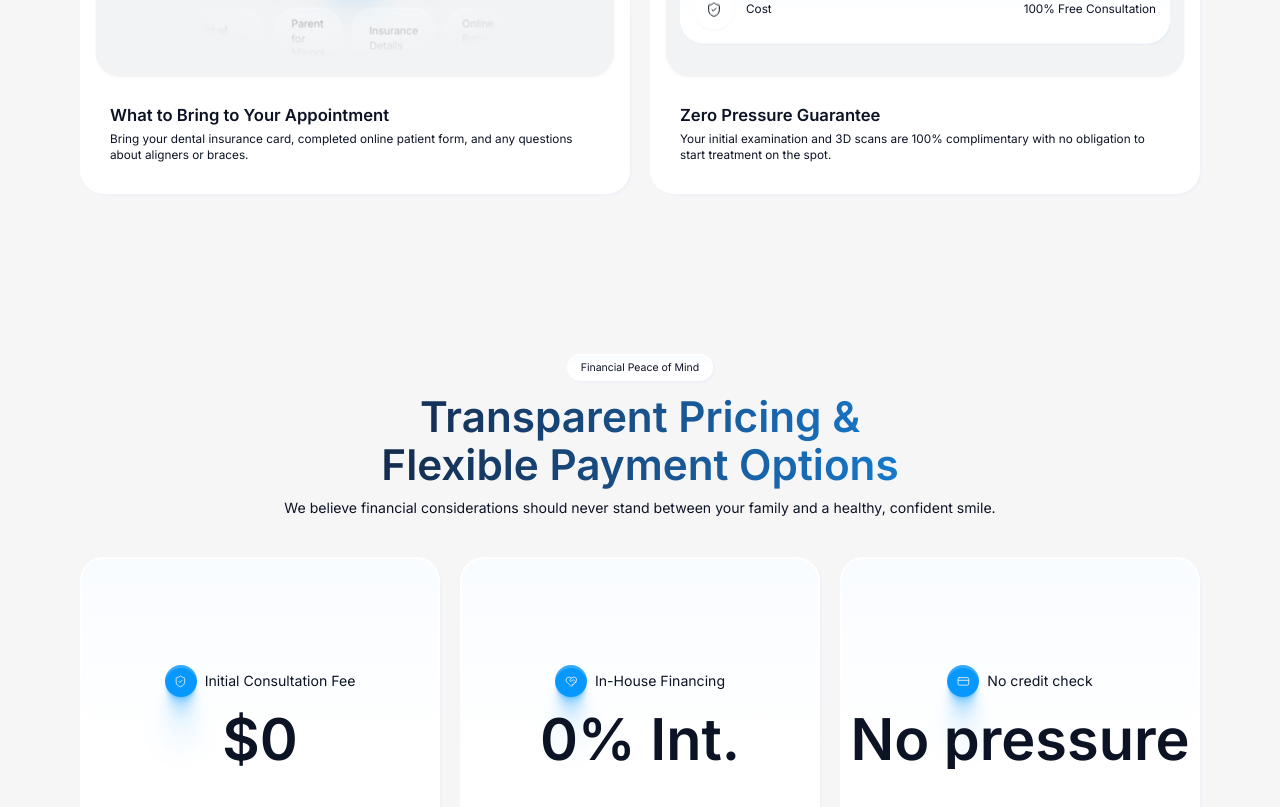
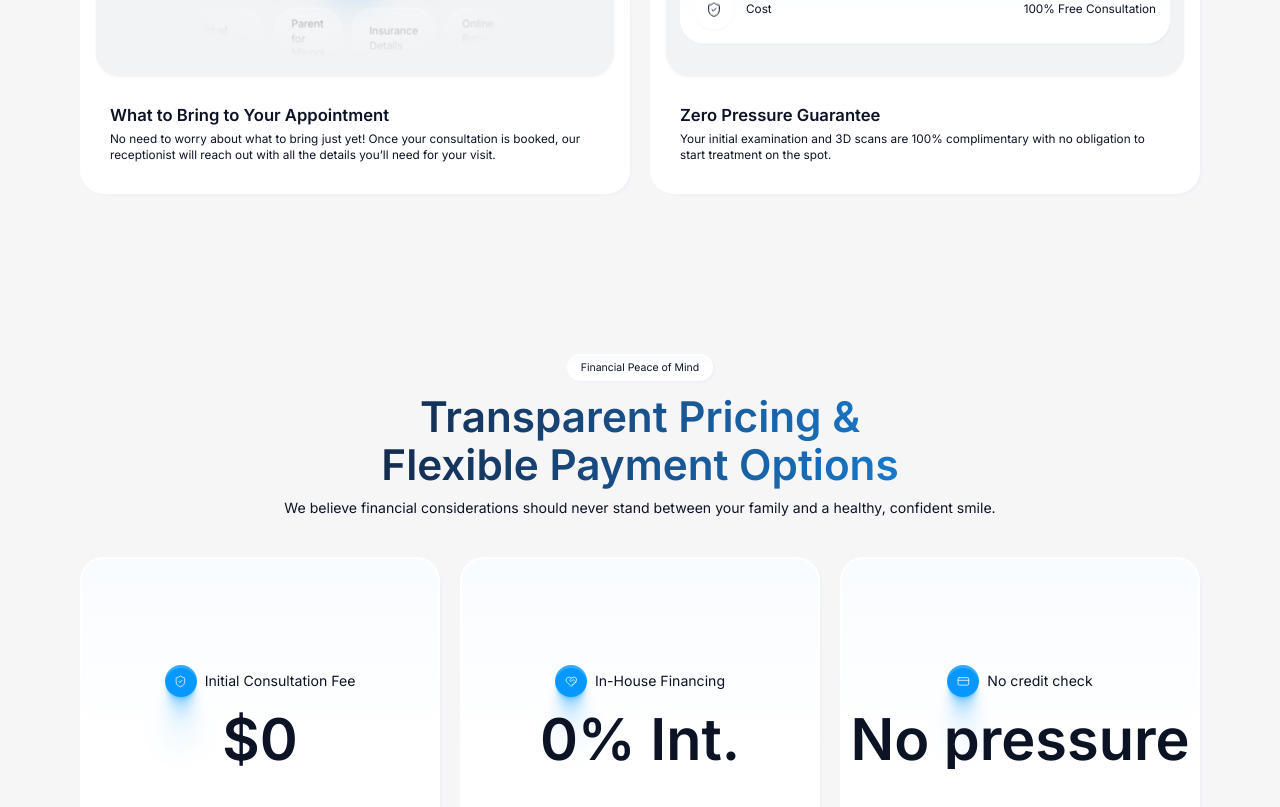
Before and after one commit to dmytro-webild/17636ea3-f3ca-4ea2-bd09-87e6e64eb334, a React (Vite) app: page /first-visit in a window 1280 px wide. Shown: the part 1997-2804 px from the top of the page. Built offline with nearby package versions, Linux system fonts and the light colour scheme; a web font is replaced by a local one.

Commit message:
Update src/pages/FirstVisitPage.tsx

```diff
--- a/src/pages/FirstVisitPage.tsx
+++ b/src/pages/FirstVisitPage.tsx
@@ -76,7 +76,7 @@ We'll explore your smile goals, answer your questions, and provide complimentary
             {
               bentoComponent: "icon-text-marquee",
               title: "What to Bring to Your Appointment",
-              description: "Bring your dental insurance card, completed online patient form, and any questions about aligners or braces.",
+              description: "No need to worry about what to bring just yet! Once your consultation is booked, our receptionist will reach out with all the details you’ll need for your visit.",
               centerIcon: "CheckCircle",
               marqueeTexts: ["Insurance Details", "Online Patient Form", "List of Questions", "Parent for Minors"],
             },
```
